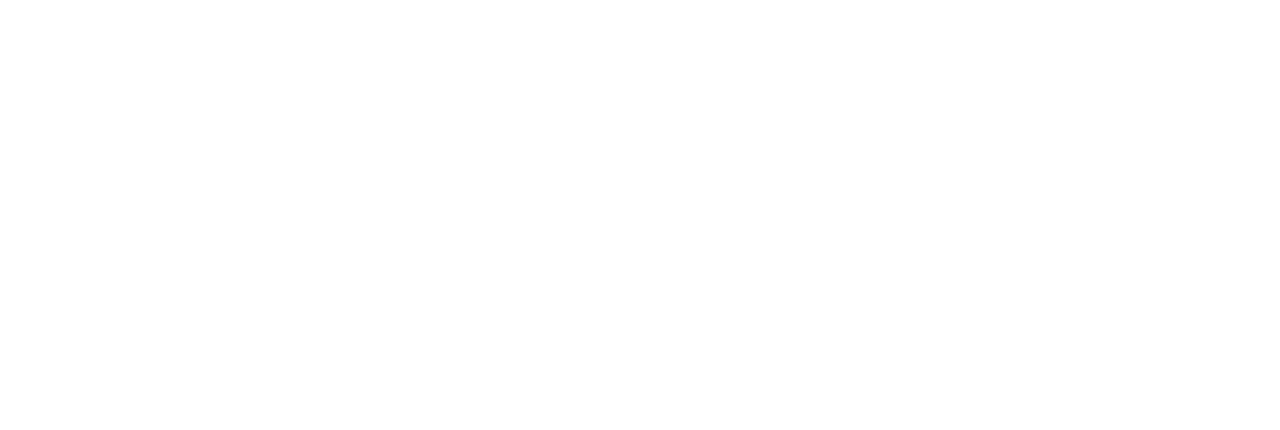
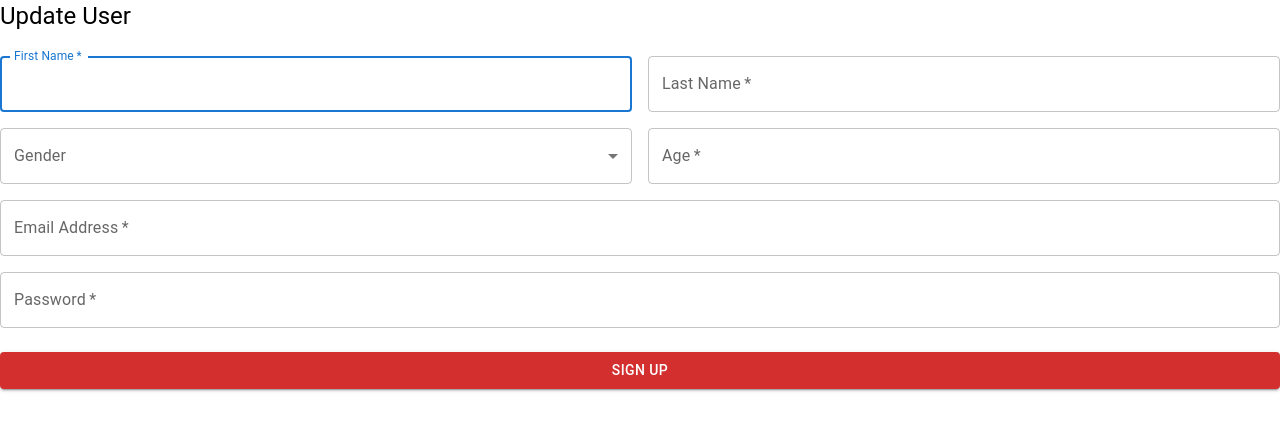
Before and after one commit to Shaky-Sahil/Bloodbank, a React (Create React App) app: page /user/update in a window 1280 px wide. Before the commit this address had no page. Shown: the top 430 px of the page. Built offline with nearby package versions, Linux system fonts and the light colour scheme.

Commit message:
added update user form

```diff
--- a/src/App.js
+++ b/src/App.js
@@ -17,6 +17,8 @@
 import Request from './components/Request'
 import Terms from './components/Terms'
 import Requestlist from './components/Requestlist'
+import Userdashboard from './components/Userdashboard'
+import Updateuser from './components/Updateuser'
 
 
 const App = () => {
@@ -27,13 +29,15 @@
       <Route  path='/' element={<Home />}></Route>
       <Route  path='/Login' element={<Login />}></Route>
       <Route  path='/SignUp' element={<Signup />}></Route>
-      <Route path='/dashboard' element={<Donorlist/>}></Route>
+      <Route path='/dashboard' element={<Userdashboard/>}></Route>
       <Route path='/error' element={<Error/>}></Route>
       <Route path='/request' element={<Request/>}></Route>
       <Route path='/manage/user' element={<Manageuser/>}></Route>
       <Route path='/admin/addDonor' element={<Adddonor/>}></Route>
       <Route path='/terms'element={<Terms />}></Route>
       <Route path='/view/requests'element={<Requestlist/>}></Route>
+      <Route path='/view/donors'element={<Donorlist/>}></Route>
+      <Route path='/user/update'element={<Updateuser/>}></Route>
 
       </Routes>
       </BrowserRouter>
--- a/src/components/Donorlist.js
+++ b/src/components/Donorlist.js
@@ -7,6 +7,7 @@
 import { Link } from 'react-router-dom';
 import { useNavigate } from 'react-router-dom';
 import Logoutbar from './Logoutbar.jsx';
+import EmailIcon from '@mui/icons-material/Email';
 import axios from 'axios';
 
 const Donorlist = () => {
@@ -55,15 +56,11 @@
                             <Typography>Email:{user.userEmail}</Typography>
                             <Button
                             className='btn'
-                            onClick={()=>{navigate("/request",{
-                                state: {
-                                    user:{user}
-                                },
-                            })}}
                             sx={{ width: 150, height: 25,bgcolor: '#b71c1c' }}
                             variant='contained'
                             color='warning'>
-                                request
+                                <EmailIcon/>
+                                <a href={`mailto:${user.userEmail}?subject=Blood donation`}>Mail</a>
                              </Button>
                         </CardContent>
                     </Card>
--- a/src/components/Manageuser.jsx
+++ b/src/components/Manageuser.jsx
@@ -54,7 +54,9 @@
                             className='btn'
                             sx={{ width: 150, height: 25,bgcolor: '#b71c1c' }}
                             variant='contained'
-                            color='warning'>
+                            color='warning'
+                            onClick={()=>{navigate('/user/update')}}
+                            >
                                 Update
                              </Button>
                              <Button
--- a/src/components/Requestlist.jsx
+++ b/src/components/Requestlist.jsx
@@ -57,6 +57,7 @@
                         <Typography>Blood:{req.requestBlood}</Typography>
                         <Typography>Units:{req.requestUnit}</Typography>
                         <Typography>Email:{req.requestEmail}</Typography>
+                        <Typography>Phone:{req.requestPhone}</Typography>
                         <Button
                         className='btn'
                         sx={{ width: 150, height: 25,bgcolor: '#b71c1c' }}
--- /dev/null
+++ b/src/components/Updateuser.jsx
@@ -0,0 +1,119 @@
+import { Box, Button, Grid, MenuItem, TextField, Typography } from '@mui/material'
+import React from 'react'
+import { useForm } from 'react-hook-form';
+import { Toaster } from 'react-hot-toast';
+import { Link } from 'react-router-dom';
+
+
+const Updateuser = () => {
+  const {register, handleSubmit} = useForm()
+  const handleUpdate = () => {
+
+  }
+  return (
+    <div>
+       <div className='update'>
+
+          <Typography component="h1" variant="h5">
+            Update User
+          </Typography>
+          <Box component="form" noValidate  sx={{ mt: 3 }}>
+            <Grid container spacing={2}>
+              <Grid item xs={12} sm={6}>
+                <TextField
+                  autoComplete="given-name"
+                  name="userfName"
+                  required
+                  fullWidth
+                  id="firstName"
+                  label="First Name"
+                  autoFocus
+                  {...register("userfName")}
+                />
+              </Grid>
+              <Grid item xs={12} sm={6}>
+                <TextField
+                  required
+                  fullWidth
+                  id="lastName"
+                  label="Last Name"
+                  name="userlName"
+                  autoComplete="family-name"
+                  {...register("userlName")}
+                />
+              </Grid>
+              <Grid item xs={12} sm={6}>
+              <TextField
+                    select
+                    fullWidth
+                    id='gender'
+                    label='Gender'
+                    name='gender'
+                    {...register('gender')}
+                  >
+                    <MenuItem value='male'>Male</MenuItem>
+                    <MenuItem value='female'>Female</MenuItem>
+                    <MenuItem value='other'>Other</MenuItem>
+                  </TextField>
+                </Grid>
+                   <Grid item xs={12} sm={6}>
+                <TextField
+                  required='>18'
+                  fullWidth
+                  id="Age"
+                  label="Age"
+                  name="Age"
+                  {...register("userAge")}
+                />
+              </Grid>
+              <Grid item xs={12}>
+                <TextField
+                  required
+                  fullWidth
+                  id="email"
+                  label="Email Address"
+                  name="email"
+                  autoComplete="email"
+                  {...register("userEmail")}
+                />
+              </Grid>
+              <Grid item xs={12}>
+                <TextField
+                  required
+                  fullWidth
+                  name="password"
+                  label="Password"
+                  type="password"
+                  id="password"
+                  autoComplete="new-password"
+                  {...register("userPassword")}
+                />
+              </Grid>
+
+            </Grid>
+            <Button className='button'
+              type="submit"
+              fullWidth
+              variant="contained"
+              sx={{ mt: 3, mb: 2 }}
+              color='error'
+              onClick={handleSubmit(handleUpdate)}
+            >
+              Sign Up
+            </Button>
+            <Toaster/>
+            <Grid container justifyContent="flex-end">
+              <Grid item>
+                <Link to={'/Login'}href="#" variant="body2">
+                  Already have an account? Login
+                </Link>
+              </Grid>
+            </Grid>
+
+          </Box>
+    </div>
+    </div>
+  )
+}
+
+export default Updateuser
--- /dev/null
+++ b/src/components/Userdashboard.jsx
@@ -0,0 +1,31 @@
+import React from 'react'
+import Logoutbar from './Logoutbar'
+import { Card, CardContent, Grid, Typography } from '@mui/material'
+import { useNavigate } from 'react-router-dom'
+
+const Userdashboard = () => {
+    const navigate = useNavigate();
+  return (
+    <div>
+     <Logoutbar/>
+                <Grid container>
+                    <Grid item xs={6}>
+                    <Card sx={{bgcolor: '#ffebee',borderRadius:4,margin:1}} className='crd' onClick={()=>{navigate('/view/requests')}}>
+                        <CardContent>
+                           <Typography>View Requests</Typography>
+                        </CardContent>
+                    </Card>
+                    </Grid>
+                    <Grid item xs={6}>
+                    <Card sx={{bgcolor: '#ffebee',borderRadius:4,margin:1}} className='crd' onClick={()=>{navigate('/view/donors')}}>
+                        <CardContent>
+                           <Typography>View Donors</Typography>
+                        </CardContent>
+                    </Card>
+                    </Grid>
+                </Grid>
+    </div>
+  )
+}
+
+export default Userdashboard
```
